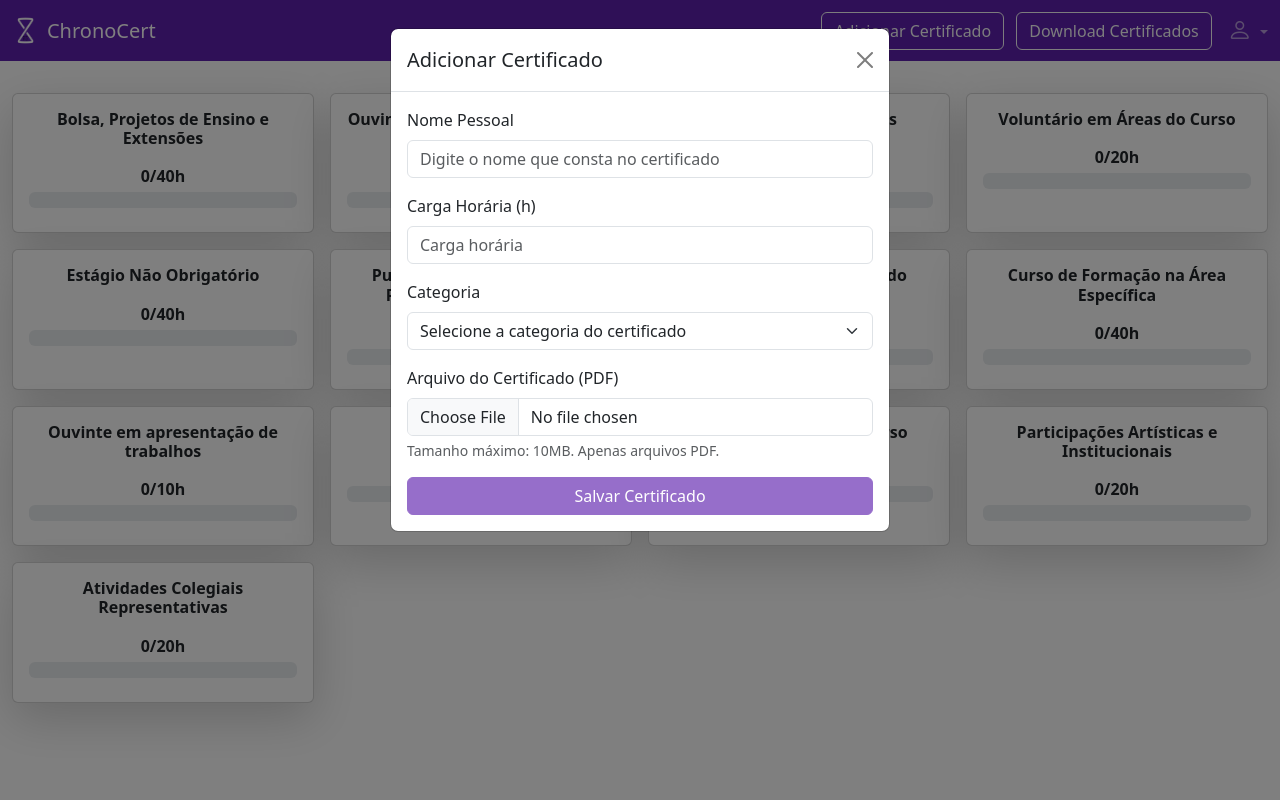
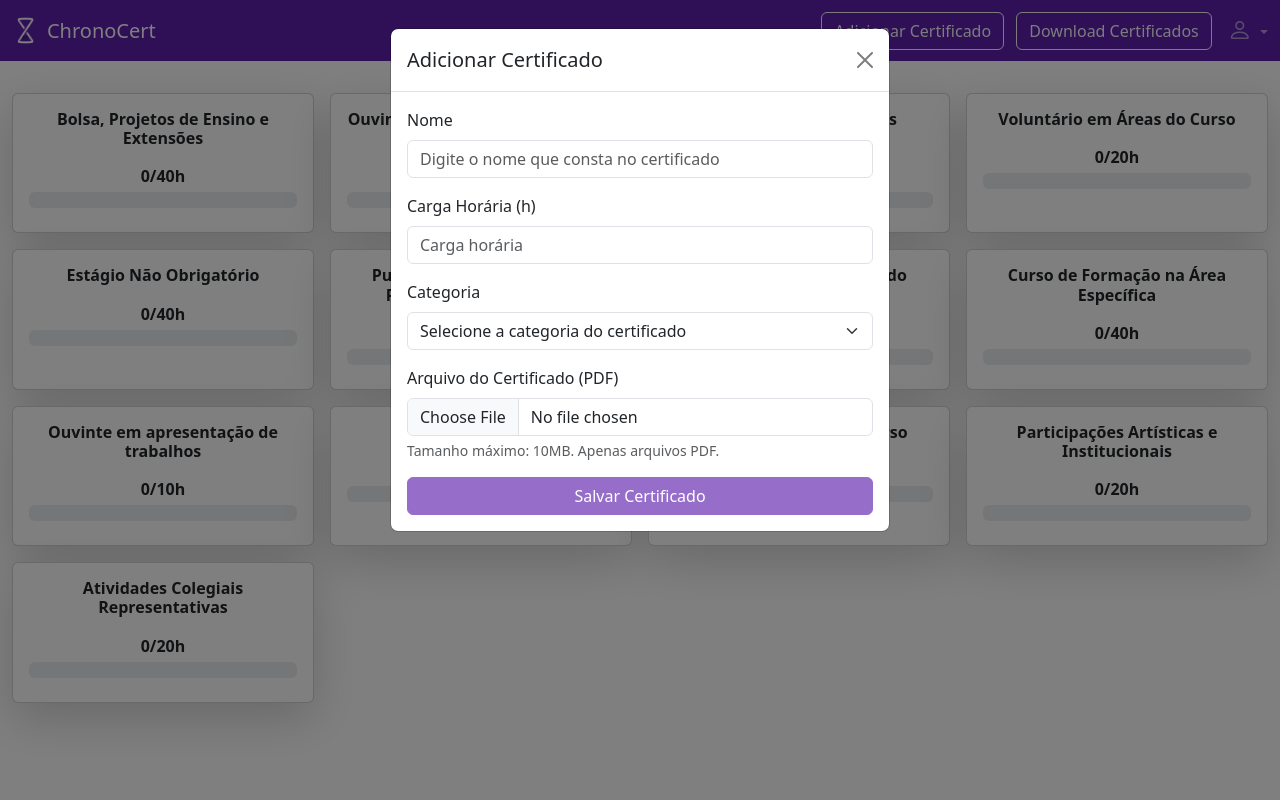
Before and after one commit to ArthurWillers/ChronoCert, a PHP site: page /pages/dashboard.php in a window 1280 px wide, after a click on "Adicionar Certificado". Run offline with PHP 8.4, Linux system fonts and the light colour scheme; the visitor is signed in with stand-in values (Sample User, id 1); data that the repository does not hold is empty.

Commit message:
Rename label for personal name field in add certificate modal

```diff
--- a/pages/dashboard.php
+++ b/pages/dashboard.php
@@ -205,7 +205,7 @@ $_SESSION['email_recover_password'] = $_SESSION['user_email'] ?? null;
         <div class="modal-body">
           <form action="../actions/add_certificate.php" method="POST" enctype="multipart/form-data">
             <div class="mb-3">
-              <label class="form-label">Nome Pessoal</label>
+              <label class="form-label">Nome</label>
               <input type="text" class="form-control" name="nome_pessoal" placeholder="Digite o nome que consta no certificado" maxlength="255" required>
             </div>
 
```
